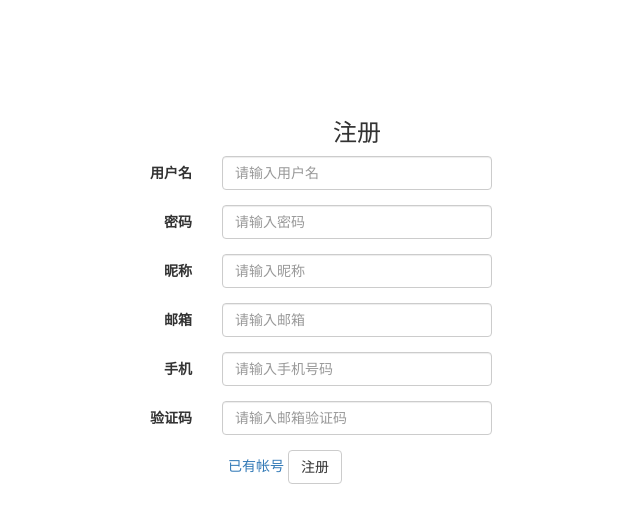
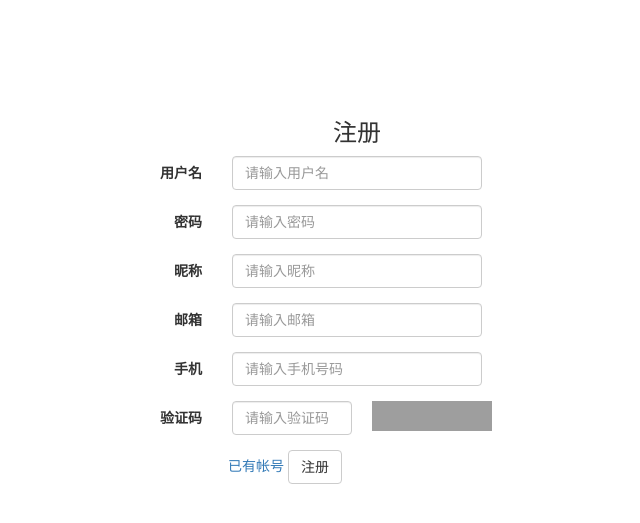
Before and after one commit to jiangyd/P2PBill, a Flask app: page /admin/register in a window 1280 px wide. Shown: the top 523 px of the page, without its empty margins (283-923 px from the left). Run offline with Flask 2, Linux system fonts and the light colour scheme; some libraries are stand-ins or nearby versions; grey boxes are pictures that could not be loaded.

Commit message:
增加form表单captcha验证器

```diff
--- a/app/admin/forms.py
+++ b/app/admin/forms.py
@@ -1,11 +1,14 @@
 from flask_wtf import FlaskForm,csrf,RecaptchaField
 from flask_wtf.file import FileField,FileRequired,FileAllowed
 
+from .cus_validation import CaptchaError
 from wtforms import StringField,PasswordField
 
 from wtforms.validators import DataRequired,ValidationError,Regexp,EqualTo
 
 from app.models import User
+
+
 
 class LoginForm(FlaskForm):
     username=StringField(validators=[DataRequired("请输入用户名")])
@@ -39,7 +42,7 @@ class RegisterForm(FlaskForm):
     password=PasswordField(label="密码",validators=[DataRequired("请输入密码")])
     email = StringField(label="邮箱", validators=[DataRequired("请输入邮箱")])
     phone = StringField(label="手机", validators=[DataRequired("请输入手机"),Regexp("1[34578]\\d{9}",message="手机号格式错误")])
-    verify_code=StringField(label="验证码",validators=[DataRequired("请输入验证码")])
+    verify_code=StringField(label="验证码",validators=[DataRequired("请输入验证码"),CaptchaError("验证码错误")])
     def validate_username(self,field):
         username=field.data
         user=User.query.filter_by(username=username).first()
--- a/app/templates/register.html
+++ b/app/templates/register.html
@@ -8,7 +8,7 @@
 <body>
 <style>
     .container {
-        width: 600px;
+        width: 560px;
         height: 250px;
         margin-top: 100px;
         text-align: right;
@@ -90,9 +90,13 @@
         </div>
         <div class="form-group">
             <label class="col-sm-3 control-label">{{form.verify_code.label}}</label>
-            <div class="col-sm-6">
-                {{form.verify_code(class="form-control",placeholder="请输入邮箱验证码")}}
+            <div class="col-sm-3">
+                {{form.verify_code(class="form-control",placeholder="请输入验证码",style="width:120px")}}
             </div>
+            <div class="col-sm-3">
+                <img src="{{url_for('admin.captcha')}}" onclick='this.src="{{url_for('admin.captcha')}}"+"?t="+Math.random()' id="captcha" style="width:120px;height:30px;"></img>
+            </div>
+
             <div class="col-sm-3">
                 {% for err in form.verify_code.errors %}
                 <p class="error"><strong>{{err}}</strong></p>
```
Also changed, not shown: app/admin/cus_validation.py (added, +11 -0 lines).
